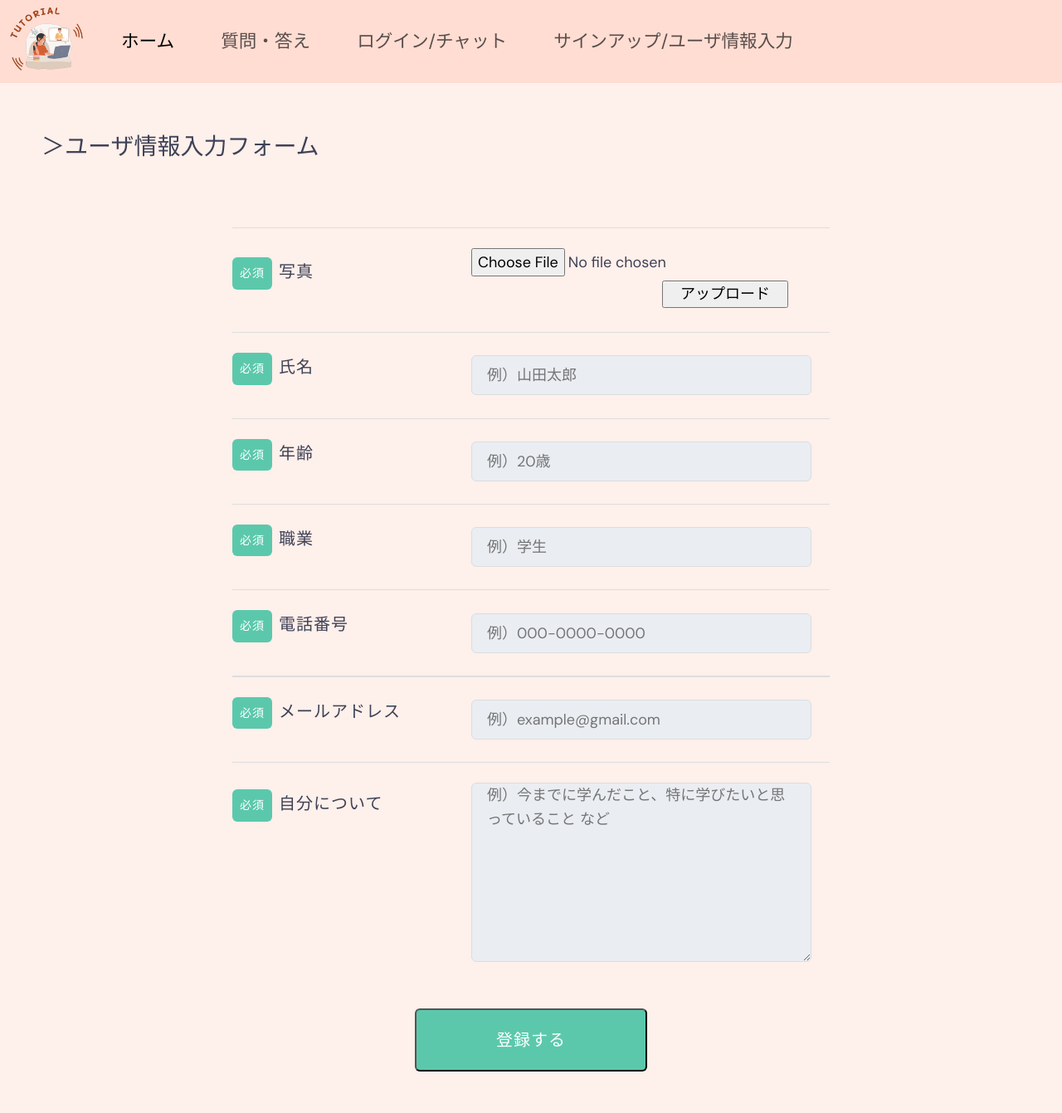
After one commit to mvansan/TUTORial, a Django app: page /user_info/ in a window 1280 px wide. The commit adds this page. Shown: the whole page at 83% size. Run offline with Django 4.2, Linux system fonts and the light colour scheme; some libraries are stand-ins or nearby versions.

Commit message:
生徒と講師のプロフィール画面のFE,ユーザ情報入力画面のFE

```diff
--- /dev/null
+++ b/base/templates/base/user_info.html
@@ -0,0 +1,57 @@
+<!DOCTYPE html>
+{% load static %}
+{% include 'navbar.html' %}
+<html lang="ja">
+<head>
+    <meta charset="UTF-8">
+    <meta name="viewport" content="width=device-width, initial-scale=1.0">
+    <link rel='stylesheet' type='text/css' href="{% static 'styles/bootstrap.min.css' %}">
+    <link rel='stylesheet' type='text/css' href="{% static 'styles/styles.css' %}">
+</head>
+<body>
+    <div class="empty"></div>
+    <div class="user_info">
+    <div class="user_info_form">
+        <div class="user_info_form_title">
+            <h3>＞ユーザ情報入力フォーム</h3>
+        </div>
+
+        <div class="Form">
+            <div class="Form-Item">
+                <p class="Form-Item-Label"><span class="Form-Item-Label-Required">必須</span>写真</p>
+                <form method="POST" enctype="multipart/form-data" class="photo-upload">
+                <input type="file" id="profile-picture" name="profilePicture" accept="image/*" required>
+                <br>
+                <input type="submit" value="アップロード" class="upload">
+                </form>
+            </div>
+            <div class="Form-Item">
+              <p class="Form-Item-Label"><span class="Form-Item-Label-Required">必須</span>氏名</p>
+              <input type="text" class="Form-Item-Input" placeholder="例）山田太郎">
+            </div>
+            <div class="Form-Item">
+                <p class="Form-Item-Label"><span class="Form-Item-Label-Required">必須</span>年齢</p>
+                <input type="text" class="Form-Item-Input" placeholder="例）20歳">
+            </div>
+            <div class="Form-Item">
+                <p class="Form-Item-Label"><span class="Form-Item-Label-Required">必須</span>職業</p>
+                <input type="text" class="Form-Item-Input" placeholder="例）学生">
+              </div>
+            <div class="Form-Item">
+              <p class="Form-Item-Label"><span class="Form-Item-Label-Required">必須</span>電話番号</p>
+              <input type="text" class="Form-Item-Input" placeholder="例）000-0000-0000">
+            </div>
+            <div class="Form-Item">
+              <p class="Form-Item-Label"><span class="Form-Item-Label-Required">必須</span>メールアドレス</p>
+              <input type="email" class="Form-Item-Input" placeholder="例）example@gmail.com">
+            </div>
+            <div class="Form-Item">
+              <p class="Form-Item-Label isMsg"><span class="Form-Item-Label-Required">必須</span>自分について</p>
+              <textarea class="Form-Item-Textarea" placeholder="例）今までに学んだこと、特に学びたいと思っていること など"></textarea>
+            </div>
+            <input type="submit" class="Form-Btn" value="登録する">
+            </div>
+        </div>
+    </div>
+</body>
+</html>
--- a/base/urls.py
+++ b/base/urls.py
@@ -8,4 +8,7 @@ urlpatterns = [
     path('create-question/', views.createQuestion, name="create-question"),
     path('update-question/<str:pk>', views.updateQuestion, name="update-question"),
     path('delete-question/<str:pk>', views.deleteQuestion, name="delete-question"),
+    path('user_info/', views.user_info, name="user_info"),
+    path('student-profile/', views.student_profile_view, name="student-profile"),
+    path('teacher-profile/', views.teacher_profile_view, name="teacher-profile"),
 ]
--- a/base/views.py
+++ b/base/views.py
@@ -65,3 +65,25 @@ def deleteQuestion(request, pk):
         question.delete()
         return redirect('questionList')
     return render(request, 'base/delete.html', {'obj':question})
+
+def user_info(request):
+    return render(request, 'base/user_info.html')
+
+
+def student_profile_view(request):
+    return render(request, 'base/student-profile.html')
+
+def teacher_profile_view(request):
+    return render(request, 'base/teacher-profile.html')
+
+def submit_profile(request):
+    if request.method == 'POST':
+        name = request.POST.get('name')
+        introduction = request.POST.get('introduction')
+
+        # ここで受け取ったデータをデータベースに保存するか、セッションに保持するなどの処理が行われる想定
+
+        # student-profile.html にデータを渡して表示する
+        return render(request, 'student-profile.html', {'name': name, 'introduction': introduction})
+
+    return HttpResponseRedirect('/')
--- a/static/styles/styles.css
+++ b/static/styles/styles.css
@@ -121,6 +121,15 @@ a {
     font-size: 90%;
 }
 
+.container-fluid {
+    height: 100px;
+    width: 100%;
+    background-color: #ffddd3;
+    position: fixed;
+    top: 0;
+    z-index: 10;
+}
+
 .content-tab {
     display: inline-block;
     padding: 5px 10px;
@@ -128,10 +137,6 @@ a {
     text-decoration: none;
     color: #333;
     border-radius: 5px;
-}
-
-.search {
-    margin: 3em auto 3em auto;
 }
 
 .search-tab {
@@ -147,9 +152,235 @@ a {
     font-size: large;
 }
 
-body {
+.background-image {
     background-image: url("/static/images/banner.png");
     background-size: cover;
     background-repeat: no-repeat;
-    background-position: center center;
+    background-position: center;
+    height: 100vh;
+
 }
+
+
+.user_info_form {
+    text-align: left;
+    top: 100px;
+}
+
+.user_info {
+    background-color: #fef0eb;
+    padding: auto 300px;
+}
+
+.user_info_form_title {
+    text-align: left;
+    margin: 60px 50px;
+}
+
+
+.Form {
+    margin-top: 80px;
+    margin-left: auto;
+    margin-right: auto;
+    max-width: 720px;
+  }
+  @media screen and (max-width: 480px) {
+    .Form {
+      margin-top: 40px;
+    }
+  }
+
+  .upload {
+    font-size: 18px;
+    margin: 5px 50px ;
+  }
+
+  .Form-Item {
+    border-top: 1px solid #ddd;
+    padding-top: 24px;
+    padding-bottom: 24px;
+    width: 100%;
+    display: flex;
+    align-items: center;
+  }
+  @media screen and (max-width: 480px) {
+    .Form-Item {
+      padding-left: 14px;
+      padding-right: 14px;
+      padding-top: 16px;
+      padding-bottom: 16px;
+      flex-wrap: wrap;
+    }
+  }
+  .Form-Item:nth-child(5) {
+    border-bottom: 1px solid #ddd;
+  }
+  .Form-Item-Label {
+    width: 100%;
+    max-width: 248px;
+    letter-spacing: 0.05em;
+    font-size: 20px;
+  }
+  @media screen and (max-width: 480px) {
+    .Form-Item-Label {
+      max-width: inherit;
+      display: flex;
+      align-items: center;
+      font-size: 15px;
+    }
+  }
+  .Form-Item-Label.isMsg {
+    margin-top: 8px;
+    margin-bottom: auto;
+  }
+  @media screen and (max-width: 480px) {
+    .Form-Item-Label.isMsg {
+      margin-top: 0;
+    }
+  }
+  .Form-Item-Label-Required {
+    border-radius: 6px;
+    margin-right: 8px;
+    padding-top: 8px;
+    padding-bottom: 8px;
+    width: 48px;
+    display: inline-block;
+    text-align: center;
+    background: #5bc8ac;
+    color: #fff;
+    font-size: 14px;
+  }
+  @media screen and (max-width: 480px) {
+    .Form-Item-Label-Required {
+      border-radius: 4px;
+      padding-top: 4px;
+      padding-bottom: 4px;
+      width: 32px;
+      font-size: 10px;
+    }
+  }
+  .Form-Item-Input {
+    border: 1px solid #ddd;
+    border-radius: 6px;
+    margin-left: 40px;
+    padding-left: 1em;
+    padding-right: 1em;
+    height: 48px;
+    flex: 1;
+    width: 100%;
+    max-width: 410px;
+    background: #eaedf2;
+    font-size: 18px;
+  }
+  @media screen and (max-width: 480px) {
+    .Form-Item-Input {
+      margin-left: 0;
+      margin-top: 18px;
+      height: 40px;
+      flex: inherit;
+      font-size: 15px;
+    }
+  }
+  .Form-Item-Textarea {
+    border: 1px solid #ddd;
+    border-radius: 6px;
+    margin-left: 40px;
+    padding-left: 1em;
+    padding-right: 1em;
+    height: 216px;
+    flex: 1;
+    width: 100%;
+    max-width: 410px;
+    background: #eaedf2;
+    font-size: 18px;
+  }
+  @media screen and (max-width: 480px) {
+    .Form-Item-Textarea {
+      margin-top: 18px;
+      margin-left: 0;
+      height: 200px;
+      flex: inherit;
+      font-size: 15px;
+    }
+  }
+  .Form-Btn {
+    border-radius: 6px;
+    margin: 32px auto 50px auto;
+    margin-top: 32px;
+    margin-left: auto;
+    margin-right: auto;
+    padding-top: 20px;
+    padding-bottom: 20px;
+    width: 280px;
+    display: block;
+    letter-spacing: 0.05em;
+    background: #5bc8ac;
+    color: #fff;
+    font-size: 20px;
+  }
+  .Form-Btn:active {
+    background-color: #4ba18b;
+  }
+  @media screen and (max-width: 480px) {
+    .Form-Btn {
+      margin-top: 24px;
+      padding-top: 8px;
+      padding-bottom: 8px;
+      width: 160px;
+      font-size: 16px;
+    }
+  }
+
+  .empty {
+    width: auto;
+    height: 84px;
+  }
+
+  .photo-upload {
+    margin-left: 40px;
+    flex: 1;
+    width: 100%;
+    font-size: 18px;
+  }
+
+  .upload {
+    float: right;
+    padding: 0 20px;
+  }
+
+.profile {
+  width: 100%;
+  float: center;
+}
+
+.profile-image {
+  margin: 0 0 0 60px;
+  width: 30%;
+  float: left;
+}
+
+.text-content {
+  margin: 0 20px 0 20px;
+  width: 60%;
+  float: right;
+}
+
+.text-content-title {
+  width: 30%;
+  letter-spacing: 0.05em;
+  font-size: 20px;
+  margin-right: 30px;
+}
+
+.content-input {
+  width: 50%;
+  font-size: 20px;
+}
+
+.text-content-item {
+  border-top: 1px solid #ddd;
+  padding-top: 24px;
+  padding-bottom: 24px;
+  display: flex;
+  align-items: center;
+}
--- a/templates/navbar.html
+++ b/templates/navbar.html
@@ -1,4 +1,5 @@
 {% load static %}
+
 <header class="header header--loggedIn">
     <nav class="navbar navbar-expand-lg bg-body-tertiary">
         <div class="container-fluid">
@@ -12,8 +13,8 @@
             <div class="navbar-nav">
               <a class="nav-link active" aria-current="page" href="#" class="home">ホーム</a>
               <a class="nav-link" href="#" class="qa">質問・答え</a>
-              <a class="nav-link" href="#" class="login">ログイン</a>
-              <a class="nav-link" href="#" class="signup">サインアップ</a>
+              <a class="nav-link" href="#" class="login">ログイン/チャット</a>
+              <a class="nav-link" href="#" class="signup">サインアップ/ユーザ情報入力</a>
             </div>
           </div>
         </div>
```
Also changed, not shown: base/templates/base/home.html (+7 -6 lines), base/templates/base/student-profile.html (added, +50 -0 lines), base/templates/base/teacher-profile.html (added, +54 -0 lines).
